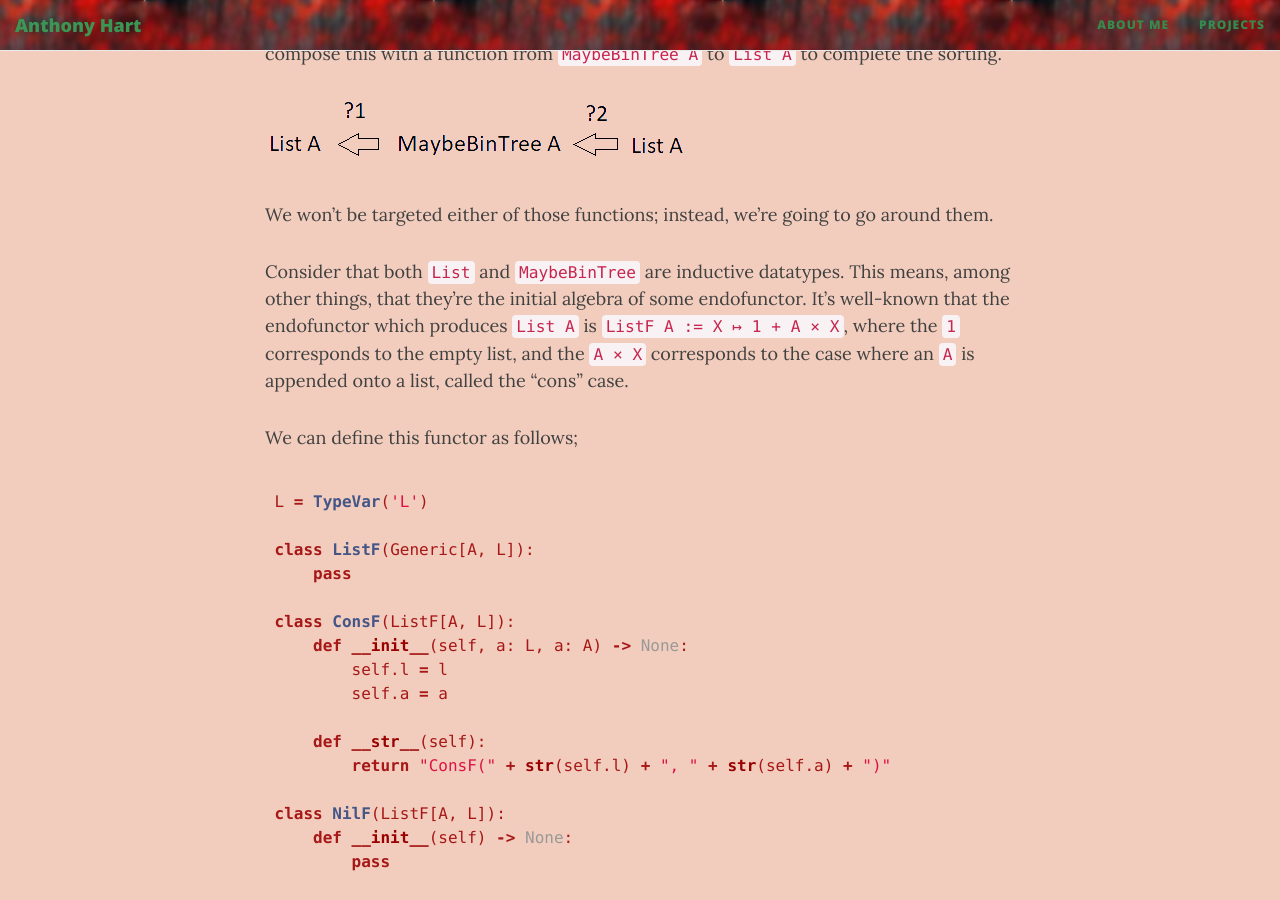
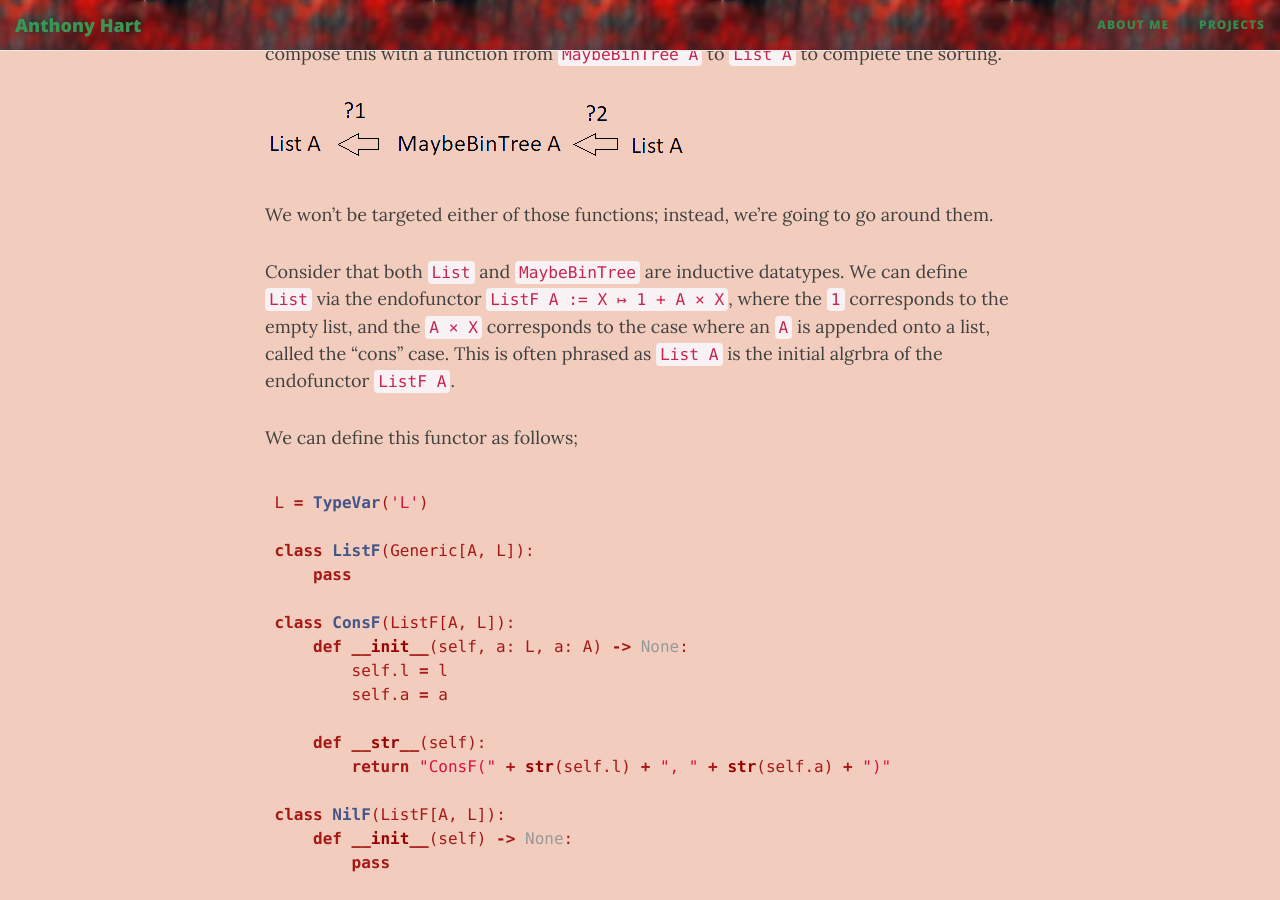
Before and after one commit to AHartNtkn/AHartNtkn.github.io, a Jekyll site: the page built from _posts/2020-04-07-Sorting-Lists-Recursively;-The-Easy-Way.md, in a window 1280 px wide and 900 px high, scrolled down 2711 px. Built offline with Jekyll 4.4.1, drawn with Linux system fonts in a browser that asks for light colours; nearby versions of some CDN libraries.

Commit message:
Better tone.

```diff
--- a/_posts/2020-04-07-Sorting-Lists-Recursively;-The-Easy-Way.md
+++ b/_posts/2020-04-07-Sorting-Lists-Recursively;-The-Easy-Way.md
@@ -77,7 +77,7 @@ Now that we have our data structure, we want to consider what we need to make Me
 
 We won't be targeted either of those functions; instead, we're going to go around them.
 
-Consider that both `List` and `MaybeBinTree` are inductive datatypes. This means, among other things, that they're the initial algebra of some endofunctor. It's well-known that the endofunctor which produces `List A` is `ListF A := X ↦ 1 + A × X`, where the `1` corresponds to the empty list, and the `A × X` corresponds to the case where an `A` is appended onto a list, called the "cons" case.
+Consider that both `List` and `MaybeBinTree` are inductive datatypes. We can define `List` via the endofunctor `ListF A := X ↦ 1 + A × X`, where the `1` corresponds to the empty list, and the `A × X` corresponds to the case where an `A` is appended onto a list, called the "cons" case. This is often phrased as `List A` is the initial algrbra of the endofunctor `ListF A`.
 
 We can define this functor as follows;
 
```
